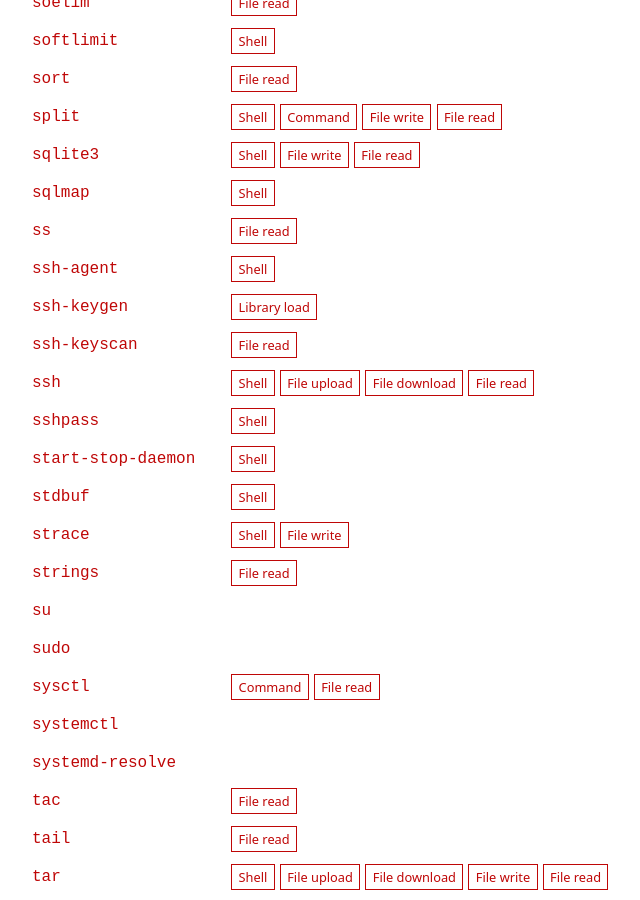
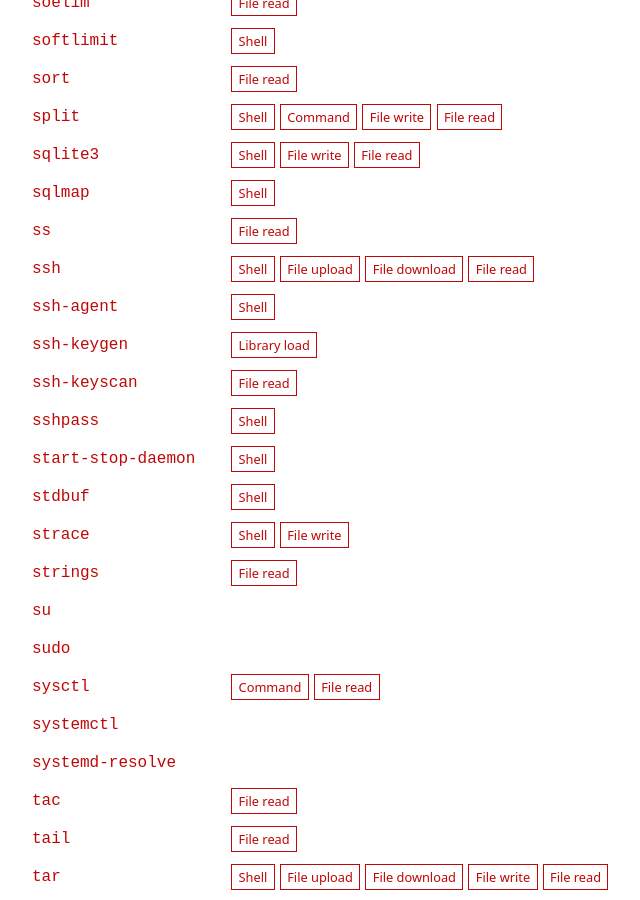
Before and after one commit to GTFOBins/GTFOBins.github.io, a Jekyll site: the page built from index.md, in a window 1280 px wide and 900 px high, scrolled down 12024 px. Shown: the whole window, without its empty margins (219-859 px from the left). Built offline with Jekyll 4.4.1, drawn with Linux system fonts in a browser that asks for light colours.

Commit message:
Introduce the support for aliases

```diff
--- a/_includes/bin_table.html
+++ b/_includes/bin_table.html
@@ -19,11 +19,37 @@
             </tr>
         </thead>
         <tbody>
-            {% for file in site.gtfobins %}
-                {% capture bin_name %}{% include get_bin_name.html path=file.path %}{% endcapture %}
-                <tr data-name="{{ bin_name }}">
-                    <td><a href="{{ file.url }}" class="bin-name">{{ bin_name }}</a></td>
-                    <td>{% include function_list.html bin=file %}</td>
+            {% comment %} XXX '' | split: '' is an hack to create an empty array and the fulter push is not documented {% endcomment %}
+
+            {% comment %} build the binary list resolving aliases {% endcomment %}
+            {% assign gtfobins = '' | split: '' %}
+            {% for gtfobin in site.gtfobins %}
+                {% comment %} add the original entry {% endcomment %}
+                {% capture name %}{% include get_bin_name.html path=gtfobin.path %}{% endcapture %}
+                {% assign item = '' | split: '' %}
+                {% assign item = item | push: name %}
+                {% assign item = item | push: gtfobin %}
+                {% assign gtfobins = gtfobins | push: item %}
+
+                {% comment %} add the same entry for each alias {% endcomment %}
+                {% for alias in gtfobin.aliases %}
+                    {% assign item = '' | split: '' %}
+                    {% assign item = item | push: alias %}
+                    {% assign item = item | push: gtfobin %}
+                    {% assign gtfobins = gtfobins | push: item %}
+                {% endfor %}
+            {% endfor %}
+
+            {% comment %} sort the new list by name {% endcomment %}
+            {% assign gtfobins = gtfobins | sort %}
+
+            {% comment %} scan the new list and create the rows {% endcomment %}
+            {% for gtfobin_item in gtfobins %}
+                {% assign gtfobin_name = gtfobin_item[0] %}
+                {% assign gtfobin = gtfobin_item[1] %}
+                <tr data-name="{{ gtfobin_name }}">
+                    <td><a href="{{ gtfobin.url }}" class="bin-name">{{ gtfobin_name }}</a></td>
+                    <td>{% include function_list.html bin=gtfobin %}</td>
                 </tr>
             {% endfor %}
         </tbody>
--- a/_layouts/bin.html
+++ b/_layouts/bin.html
@@ -5,6 +5,11 @@ layout: common
 {% comment %} binary title {% endcomment %}
 {% capture bin_name %}{% include get_bin_name.html path=page.path %}{% endcapture %}
 {% include page_title.html title=bin_name %}
+
+{% comment %} optional list of aliases {% endcomment %}
+{% if page.aliases %}
+    <p>(Also known as: <code>{{ page.aliases | join: "</code>, <code>"}}</code>)</p>
+{% endif %}
 
 {% comment %} function list {% endcomment %}
 {% include function_list.html bin=page %}
```
